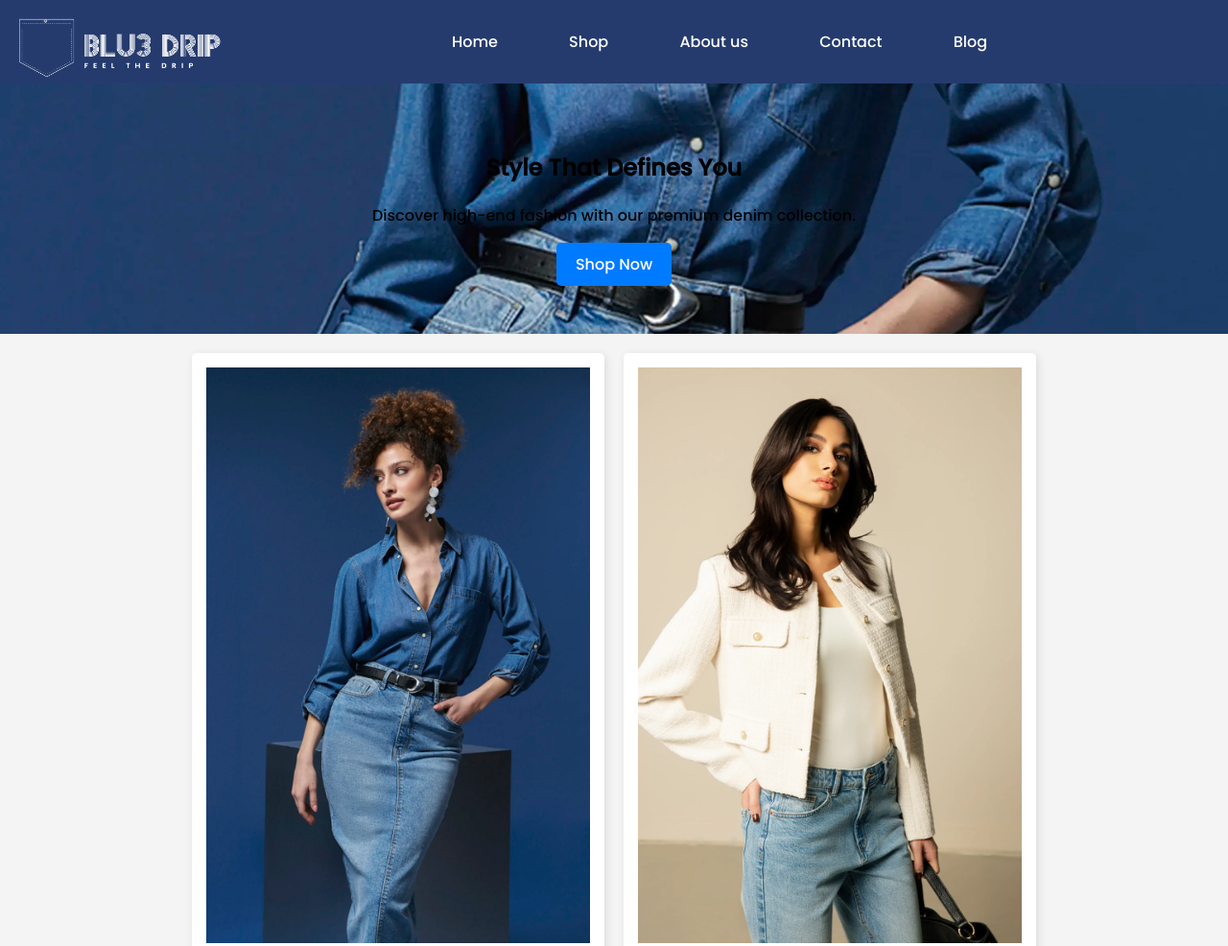
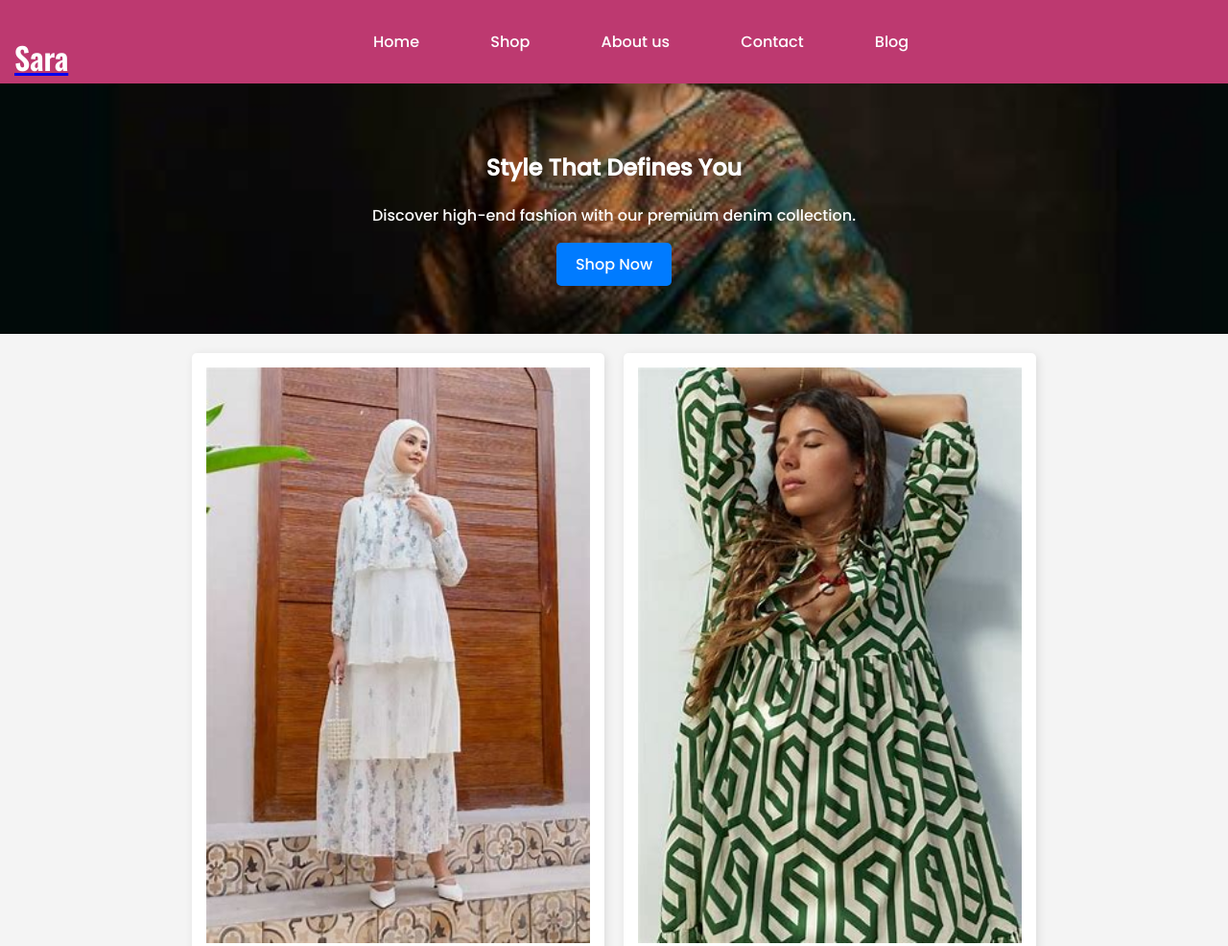
Before and after one commit to redoan-code/website, a plain HTML site: page Index.html in a window 1280 px wide. Shown: the top 986 px of the page at 96% size. Drawn offline with nearby package versions, Linux system fonts and the light colour scheme.

Commit message:
updated all

```diff
--- a/Css.css
+++ b/Css.css
@@ -7,7 +7,7 @@ body {
 
 /* Navbar */
 header {
-    background-color: #253b6e;
+    background-color: #bd3970;
     color: #fff;
     padding: 15px;
     text-align: center;
@@ -45,18 +45,12 @@ nav ul li a:hover {
 .hero {
     text-align: center;
     padding: 50px;
-    background: url('Photos/1.jpeg') no-repeat center center/cover;
-    animation: changeBackground 20s infinite;
+    background: url('Photos/5\ landscape.jpg') no-repeat center center/cover;
+
 
 }
 
-@keyframes changeBackground {
-    0% { background: url('Photos/1.jpeg') no-repeat center center/cover; }
-    25% { background: url('Photos/2.jpeg') no-repeat center center/cover; }
-    50% { background: url('Photos/3.jpeg') no-repeat center center/cover; }
-    75% { background: url('Photos/4.jpeg') no-repeat center center/cover; }
-    100% { background: url('Photos/1.jpeg') no-repeat center center/cover; }
-}
+
 /* Buttons */
 .btn {
     display: inline-block;
--- a/Index.html
+++ b/Index.html
@@ -3,7 +3,7 @@
 <head>
     <meta charset="UTF-8">
     <meta name="viewport" content="width=device-width, initial-scale=1.0">
-    <title>Blu3 Drip - Home</title>
+    <title>Sara</title>
     <link rel="stylesheet" href="Css.css">
     <link href="https://fonts.googleapis.com/css2?family=Oswald:wght@400;600&family=Poppins:wght@300;500&display=swap" rel="stylesheet">
 </head>
@@ -11,11 +11,11 @@
     <header>
         <div class="logo" style="float: left;">
             <a href="index.html">
-                <img src="Photos/logo.png" alt="Blu3 Drip Logo" width="220" height="75">
+        <h1 style="font-family: 'Oswald', sans-serif; font-weight: 600; font-size: 2em; color: white; text-decoration: none;">Sara</h1>
             </a>
         </div></a>
-        <!-- </div>
-        <h1>Blu3 Drip</h1></div> -->
+
+
         <nav>
             <ul>
                 <li><a href="index.html">Home</a></li>
@@ -28,26 +28,26 @@
     </header>
 
     <section class="hero">
-        <h2>Style That Defines You</h2>
-        <p>Discover high-end fashion with our premium denim collection.</p>
+        <h2 style="color: white;">Style That Defines You</h2>
+        <p style="color: white;">Discover high-end fashion with our premium denim collection.</p>
         <a href="shop.html" class="btn">Shop Now</a>
     </section>
 
     <section class="home-content">
         <div class="flex-container">
             <div class="item">
-                <img src="Photos/2.jpeg" alt="Model in Jeans" width="400" height="600">
+                <img src="Photos/4.jpg" alt="Model in Jeans" width="400" height="600">
                 <p>Elevate your wardrobe with our latest collection.</p>
             </div>
             <div class="item">
-                <img src="Photos/3.jpeg" alt="Denim Collection" width="400" height="600">
+                <img src="Photos/3.jpg" alt="Denim Collection" width="400" height="600">
                 <p>Luxury meets comfort in every piece.</p>
             </div>
         </div>
     </section>
 
     <footer>
-        <p>© 2025 Blu3 Drip. All Rights Reserved.</p>
+        <p>© 2025 Sara All Rights Reserved.</p>
     </footer>
 </body>
 </html>
```
Also changed, not shown: about.html (+11 -4 lines), blog.html (+5 -4 lines), contact.html (+6 -5 lines), shop.html (+6 -5 lines), Photos/3.jpeg (deleted), Photos/3.jpg (added), Photos/4.jpg (added), Photos/5 landscape.jpg (added), Photos/6.jpg (added).
